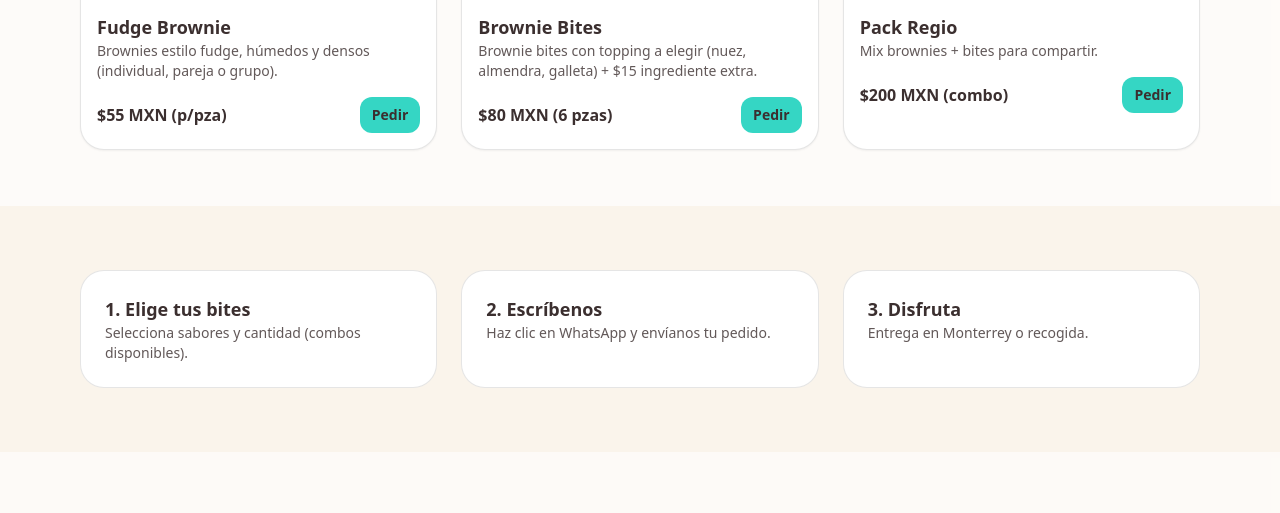
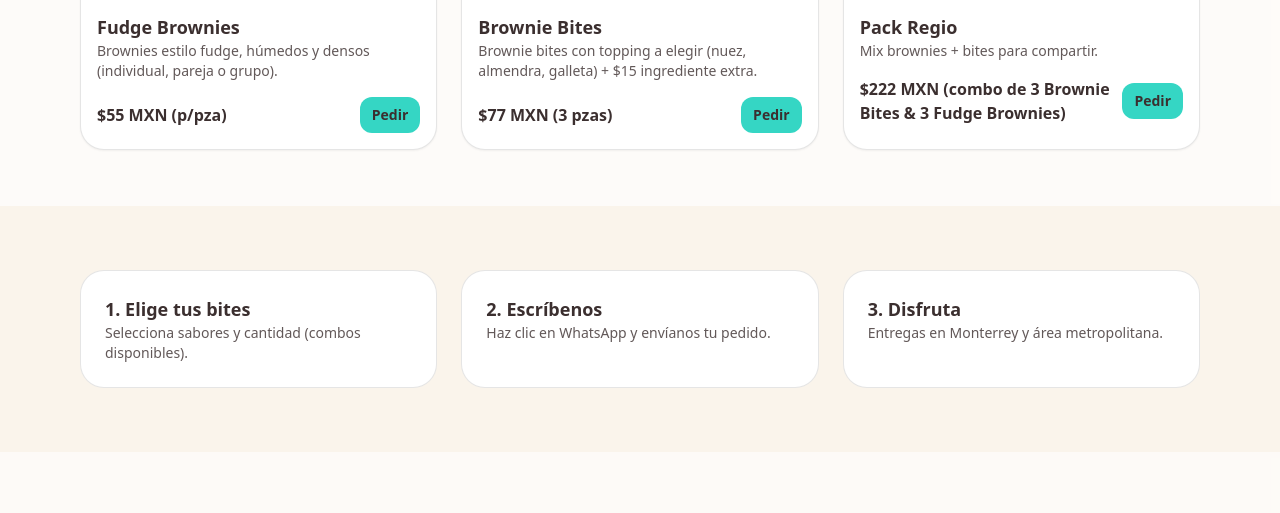
Before and after one commit to bitesvibesmty/bites-vibes, a plain HTML site: page index.html in a window 1280 px wide. Shown: the part 813-1326 px from the top of the page. Drawn offline with nearby package versions, Linux system fonts and the light colour scheme; grey boxes are pictures that could not be loaded.

Commit message:
Index.html

```diff
--- a/index.html
+++ b/index.html
@@ -39,7 +39,7 @@
         </p>
         <div class="mt-6 flex flex-wrap gap-3">
           <a href="#menu" class="rounded-2xl px-5 py-3 bg-black text-white">Ver menú</a>
-          <a href="https://wa.me/528132569289?text=Hola%20Bites%20%26%20Vibes,%20quiero%20un%20Pack%20Regio%20🎁"
+          <a href="https://wa.me/528132569289?text=Hola%20Bites%20%26%20Vibes,%20quiero%20un:"
              class="rounded-2xl px-5 py-3 border border-black/20 hover:border-black/40">
             Orden rápida
           </a>
@@ -58,29 +58,29 @@
         <!-- Fudge Brownie Bites -->
         <article class="rounded-3xl p-4 border border-black/10 bg-white shadow-sm hover:shadow-lg transition">
           <div class="relative h-44 rounded-2xl overflow-hidden">
-            <img src="fudge-bites.png" alt="Fudge Brownie Bites" class="w-full h-full object-cover" />
+            <img src="fudge-bites.png" alt="Fudge Brownies" class="w-full h-full object-cover" />
             <span class="absolute top-3 left-3 text-[11px] tracking-wide bg-[#3b2f2f] text-white px-2 py-1 rounded-full">Top</span>
           </div>
-          <h3 class="mt-4 font-bold text-lg">Fudge Brownie</h3>
+          <h3 class="mt-4 font-bold text-lg">Fudge Brownies</h3>
           <p class="text-sm opacity-80">Brownies estilo fudge, húmedos y densos (individual, pareja o grupo).</p>
           <div class="mt-4 flex items-center justify-between">
             <span class="font-bold">$55 MXN (p/pza)</span>
-            <a href="https://wa.me/528132569289?text=Hola!%20Quiero%20Fudge%20Brownie%20Bites"
+            <a href="https://wa.me/528132569289?text=Hola!%20Quiero%20Fudge%20Brownies"
                class="text-sm rounded-xl px-3 py-2 bg-[#35d6c4] font-semibold hover:opacity-90">Pedir</a>
           </div>
         </article>
 
-        <!-- Choco Bites -->
+        <!-- Brownie Bites -->
         <article class="rounded-3xl p-4 border border-black/10 bg-white shadow-sm hover:shadow-lg transition">
           <div class="relative h-44 rounded-2xl overflow-hidden">
-            <img src="choco-bites.png" alt="Choco Bites" class="w-full h-full object-cover" />
+            <img src="choco-bites.png" alt="Brownie Bites" class="w-full h-full object-cover" />
             <span class="absolute top-3 left-3 text-[11px] tracking-wide bg-[#3b2f2f] text-white px-2 py-1 rounded-full">Nuevo</span>
           </div>
           <h3 class="mt-4 font-bold text-lg">Brownie Bites</h3>
           <p class="text-sm opacity-80">Brownie bites con topping a elegir (nuez, almendra, galleta) + $15 ingrediente extra.</p>
           <div class="mt-4 flex items-center justify-between">
-            <span class="font-bold">$80 MXN (6 pzas)</span>
-            <a href="https://wa.me/528132569289?text=Hola!%20Quiero%20Choco%20Bites"
+            <span class="font-bold">$77 MXN (3 pzas)</span>
+            <a href="https://wa.me/528132569289?text=Hola!%20Quiero%20Brownie%20Bites"
                class="text-sm rounded-xl px-3 py-2 bg-[#35d6c4] font-semibold hover:opacity-90">Pedir</a>
           </div>
         </article>
@@ -94,7 +94,7 @@
           <h3 class="mt-4 font-bold text-lg">Pack Regio</h3>
           <p class="text-sm opacity-80">Mix brownies + bites para compartir.</p>
           <div class="mt-4 flex items-center justify-between">
-            <span class="font-bold">$200 MXN (combo)</span>
+            <span class="font-bold">$222 MXN (combo de 3 Brownie Bites & 3 Fudge Brownies)</span>
             <a href="https://wa.me/528132569289?text=Hola!%20Quiero%20el%20Pack%20Regio"
                class="text-sm rounded-xl px-3 py-2 bg-[#35d6c4] font-semibold hover:opacity-90">Pedir</a>
           </div>
@@ -117,7 +117,7 @@
       </div>
       <div class="rounded-3xl border border-black/10 bg-white p-6">
         <h4 class="font-bold text-lg">3. Disfruta</h4>
-        <p class="text-sm opacity-80">Entrega en Monterrey o recogida.</p>
+        <p class="text-sm opacity-80">Entregas en Monterrey y área metropolitana.</p>
       </div>
     </div>
   </section>
```
